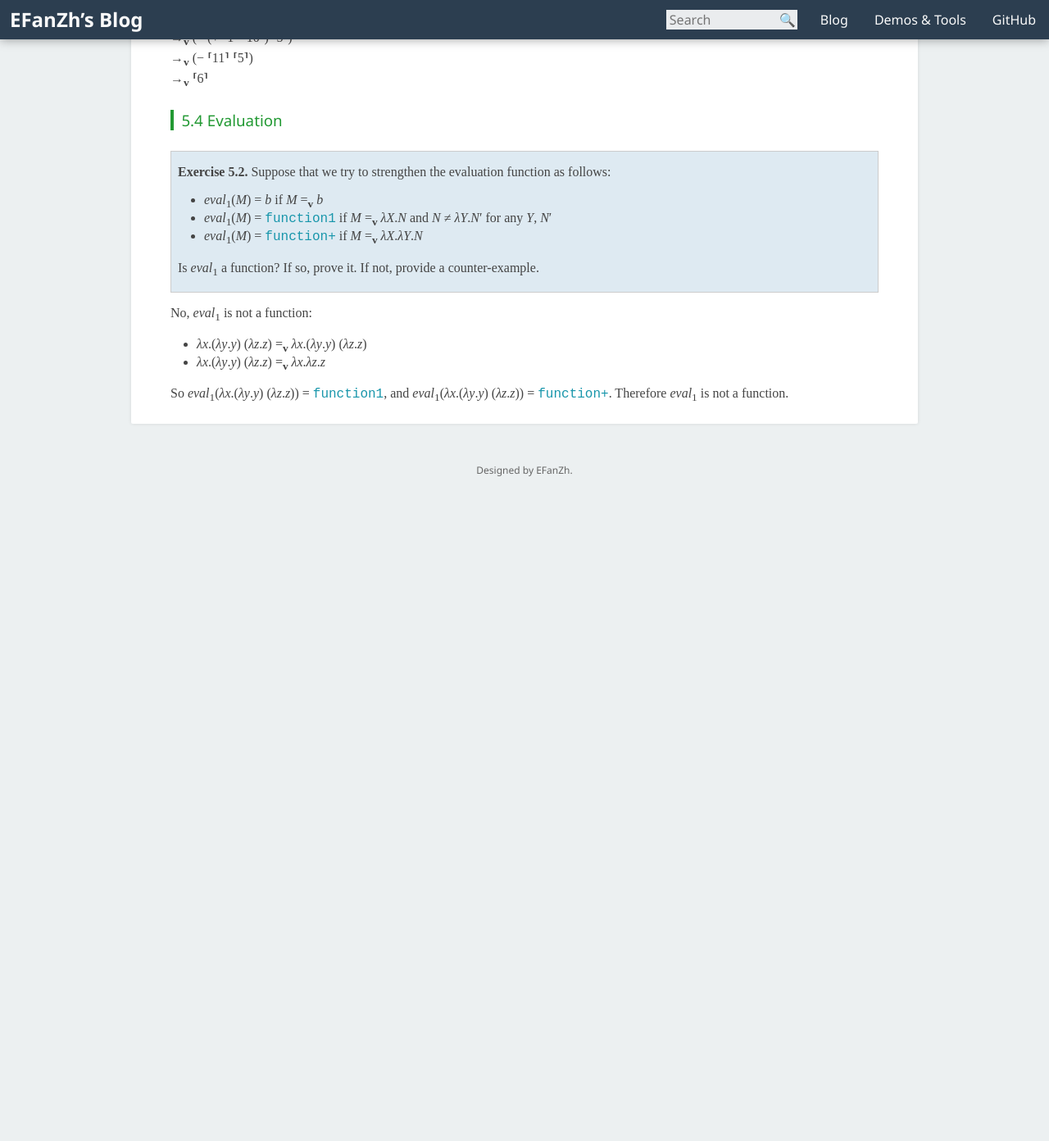
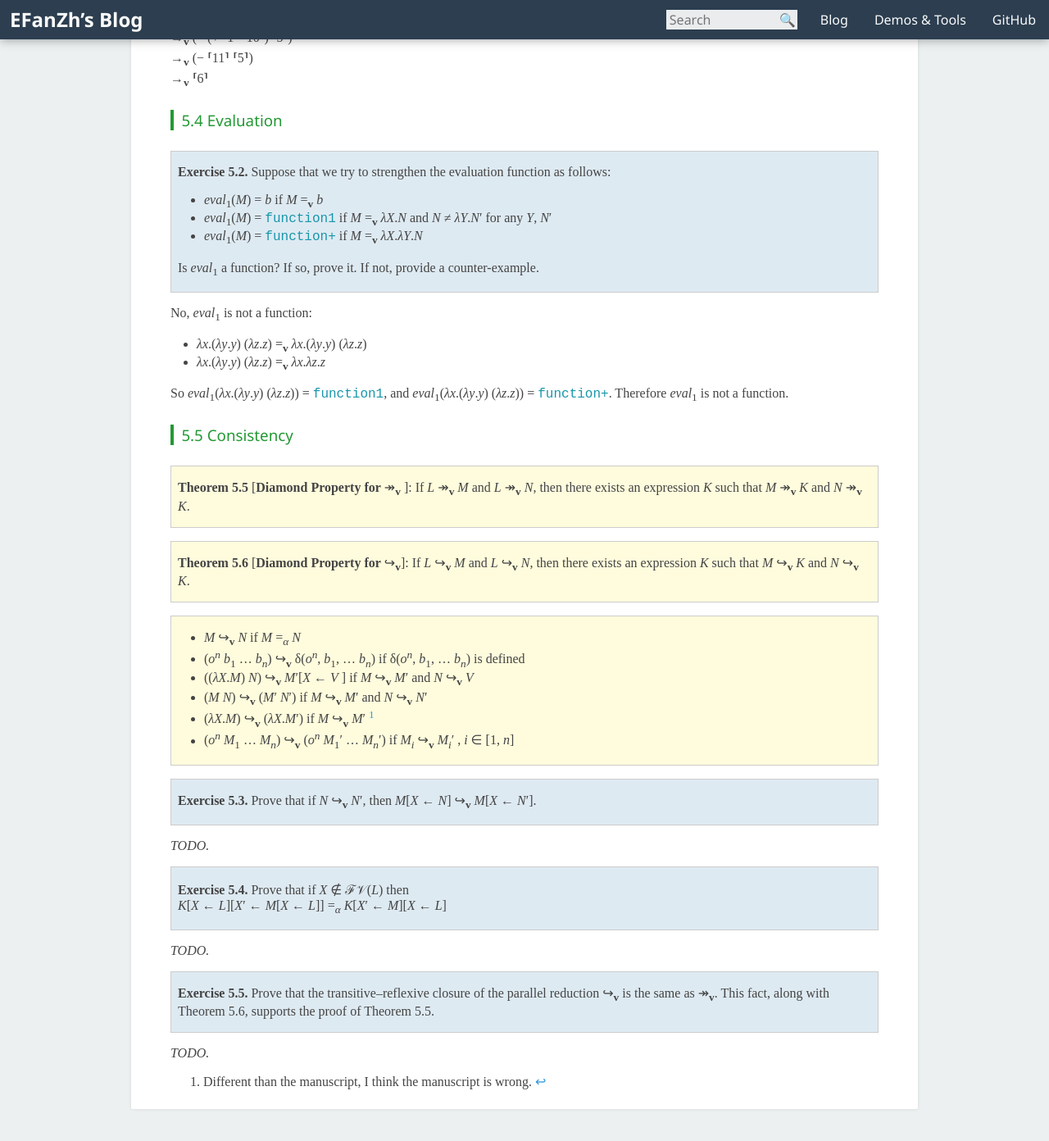
Before and after one commit to fuzeyi/efanzh.github.io, a Jekyll site: the page built from _posts/2016-06-04-programming-languages-and-lambda-calculi-exercises.md, in a window 1280 px wide and 1400 px high, scrolled down 15574 px. Shown: the top 1392 px of the window at 82% size. Built offline with Jekyll 4.4.1, drawn with Linux system fonts in a browser that asks for light colours; before the commit the page ends 16204 px from its top, so only the background shows below that.

Commit message:
Add exercises 5.3, 5.4 and 5.5

```diff
--- a/_posts/2016-06-04-programming-languages-and-lambda-calculi-exercises.md
+++ b/_posts/2016-06-04-programming-languages-and-lambda-calculi-exercises.md
@@ -712,3 +712,39 @@ No, *eval*<sub>1</sub> is not a function:
 
 So *eval*<sub>1</sub>(*λx*.(*λy*.*y*) (*λz*.*z*)) = `function1`, and
 *eval*<sub>1</sub>(*λx*.(*λy*.*y*) (*λz*.*z*)) = `function+`. Therefore *eval*<sub>1</sub> is not a function.
+
+#### 5.5 Consistency
+
+> **Theorem 5.5** [**Diamond Property for** ↠<sub>**v**</sub> ]: If *L* ↠<sub>**v**</sub> *M* and
+> *L* ↠<sub>**v**</sub> *N*, then there exists an expression *K* such that *M* ↠<sub>**v**</sub> *K* and
+> *N* ↠<sub>**v**</sub> *K*.
+
+> **Theorem 5.6** [**Diamond Property for** ↪<sub>**v**</sub>]: If *L* ↪<sub>**v**</sub> *M* and
+> *L* ↪<sub>**v**</sub> *N*, then there exists an expression *K* such that *M* ↪<sub>**v**</sub> *K* and
+> *N* ↪<sub>**v**</sub> *K*.
+
+> - *M* ↪<sub>**v**</sub> *N* if *M* =<sub>*α*</sub> *N*
+> - (*o*<sup>*n*</sup> *b*<sub>1</sub> … *b*<sub>*n*</sub>) ↪<sub>**v**</sub> δ(*o*<sup>*n*</sup>, *b*<sub>1</sub>, … *b*<sub>*n*</sub>) if δ(*o*<sup>*n*</sup>, *b*<sub>1</sub>, … *b*<sub>*n*</sub>) is defined
+> - ((*λX*.*M*) *N*) ↪<sub>**v**</sub> *M*′[*X* ← *V* ] if *M* ↪<sub>**v**</sub> *M*′ and *N* ↪<sub>**v**</sub> *V*
+> - (*M* *N*) ↪<sub>**v**</sub> (*M*′ *N*′) if *M* ↪<sub>**v**</sub> *M*′ and *N* ↪<sub>**v**</sub> *N*′
+> - (*λX*.*M*) ↪<sub>**v**</sub> (*λX*.*M*′) if *M* ↪<sub>**v**</sub> *M*′ [^1]
+> - (*o*<sup>*n*</sup> *M*<sub>1</sub> … *M*<sub>*n*</sub>) ↪<sub>**v**</sub> (*o*<sup>*n*</sup> *M*<sub>1</sub>′ … *M*<sub>*n*</sub>′) if *M*<sub>*i*</sub> ↪<sub>**v**</sub> *M*<sub>*i*</sub>′ , *i* ∈ [1, *n*]
+
+[^1]: Different than the manuscript, I think the manuscript is wrong.
+
+> **Exercise 5.3.** Prove that if *N* ↪<sub>**v**</sub> *N*′, then *M*[*X* ← *N*] ↪<sub>**v**</sub> *M*[*X* ← *N*′].
+{: exercise}
+
+*TODO.*
+
+> **Exercise 5.4.** Prove that if *X* ∉ ℱ𝒱(*L*) then \\
+> *K*[*X* ← *L*][*X*′ ← *M*[*X* ← *L*]] =<sub>*α*</sub> *K*[*X*′ ← *M*][*X* ← *L*]
+{: exercise}
+
+*TODO.*
+
+> **Exercise 5.5.** Prove that the transitive–reflexive closure of the parallel reduction ↪<sub>**v**</sub> is the same
+> as ↠<sub>**v**</sub>. This fact, along with Theorem 5.6, supports the proof of Theorem 5.5.
+{: exercise}
+
+*TODO.*
```
